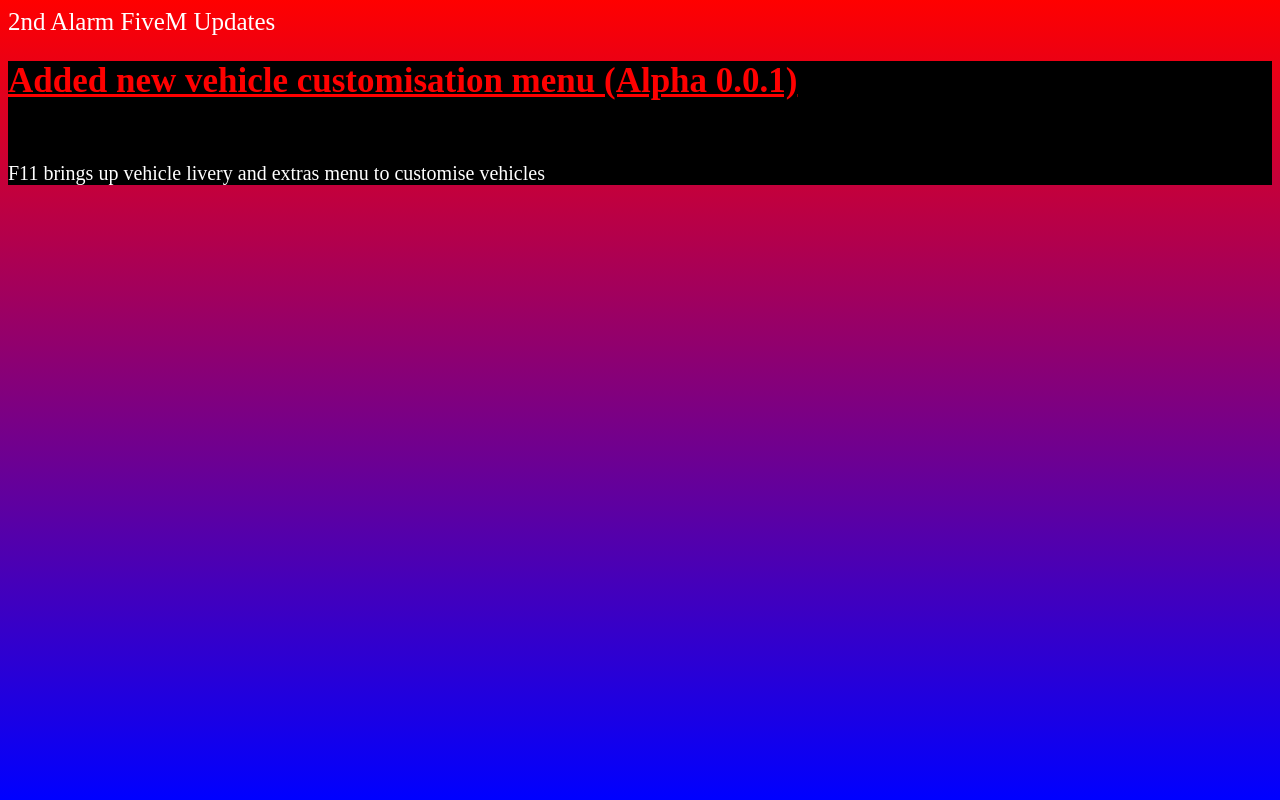
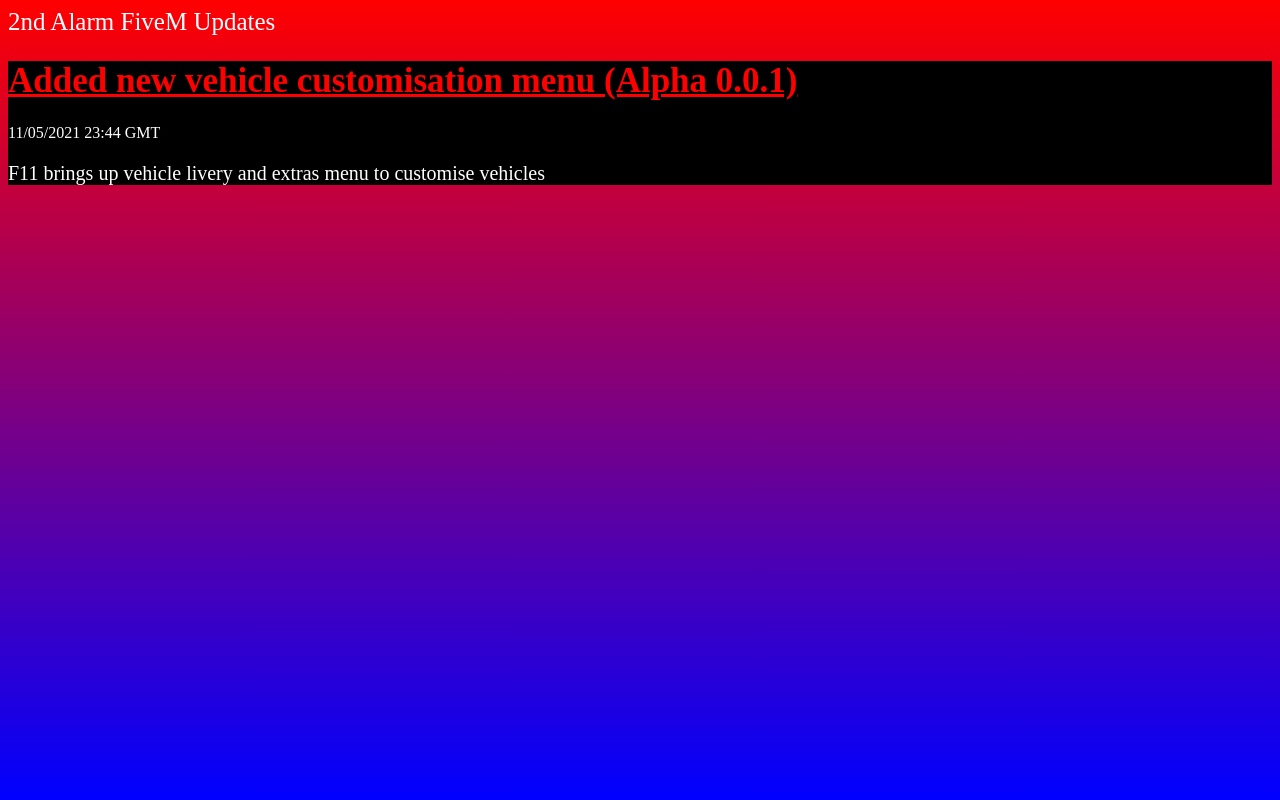
Before and after one commit to Gavin72/FiveM, a plain HTML site: page index.html in a window 1280 px wide. Drawn offline with Linux system fonts and the light colour scheme.

Commit message:
Update index.html

```diff
--- a/index.html
+++ b/index.html
@@ -15,6 +15,10 @@
 .info {
 color: white;
 font-size:20px;
+}
+
+.DT{
+color: white;
 }
 
 .border {
@@ -35,7 +39,7 @@
 
 <div class='border'>
 	<h1 class='title'>Added new vehicle customisation menu (Alpha 0.0.1)</h1>
-	<p> 11/05/2021 23:44 GMT</p>
+	<p class='DT'> 11/05/2021 23:44 GMT</p>
 	<p class='info'>F11 brings up vehicle livery and extras menu to customise vehicles </p>
 </div>
 
```
